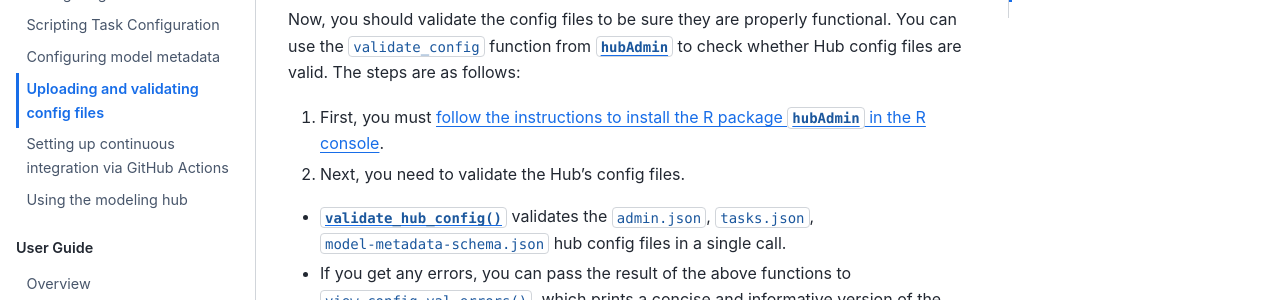
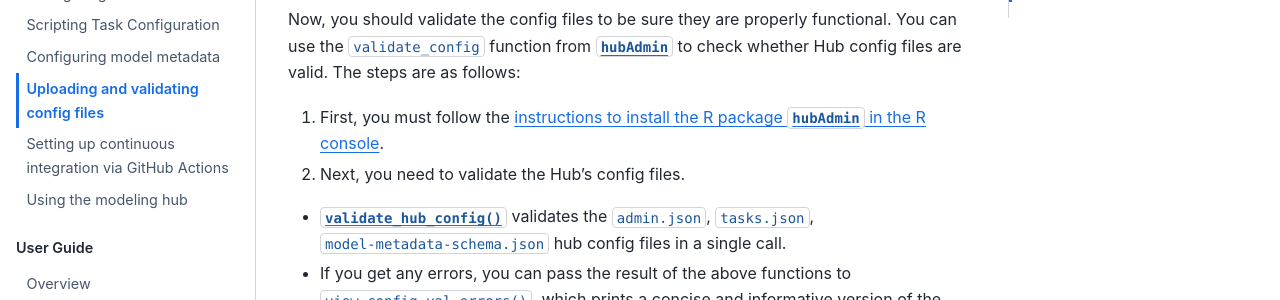
Before and after one commit to hubverse-org/hubDocs, a Sphinx documentation site: the page built from docs/source/quickstart-hub-admin/uploading-validating.md, in a window 1280 px wide and 900 px high, scrolled down 720 px. Shown: the part 153-453 px from the top of the window. Built offline with Sphinx 7.4.7 and the Sphinx Book theme 1.1.4, drawn with Linux system fonts in a browser that asks for light colours; comment, search, counter and statistics services are not loaded.

Commit message:
remove verb from hyperlink

```diff
--- a/docs/source/quickstart-hub-admin/uploading-validating.md
+++ b/docs/source/quickstart-hub-admin/uploading-validating.md
@@ -17,7 +17,7 @@ Once you have uploaded those two files onto your GitHub repository, you will not
 
 Now, you should validate the config files to be sure they are properly functional. You can use the `validate_config` function from [`hubAdmin`](https://hubverse-org.github.io/hubAdmin/index.html) to check whether Hub config files are valid. The steps are as follows:
 
-1. First, you must [follow the instructions to install the R package `hubAdmin` in the R console](https://github.com/hubverse-org/hubAdmin#installation).
+1. First, you must follow the [instructions to install the R package `hubAdmin` in the R console](https://github.com/hubverse-org/hubAdmin#installation).
 2. Next, you need to validate the Hub's config files.
 - [`validate_hub_config()`](https://hubverse-org.github.io/hubAdmin/reference/validate_hub_config.html) validates the `admin.json`, `tasks.json`, `model-metadata-schema.json` hub config files in a single call.
 - If you get any errors, you can pass the result of the above functions to `view_config_val_errors()`, which prints a concise and informative version of the validation errors table.
```
